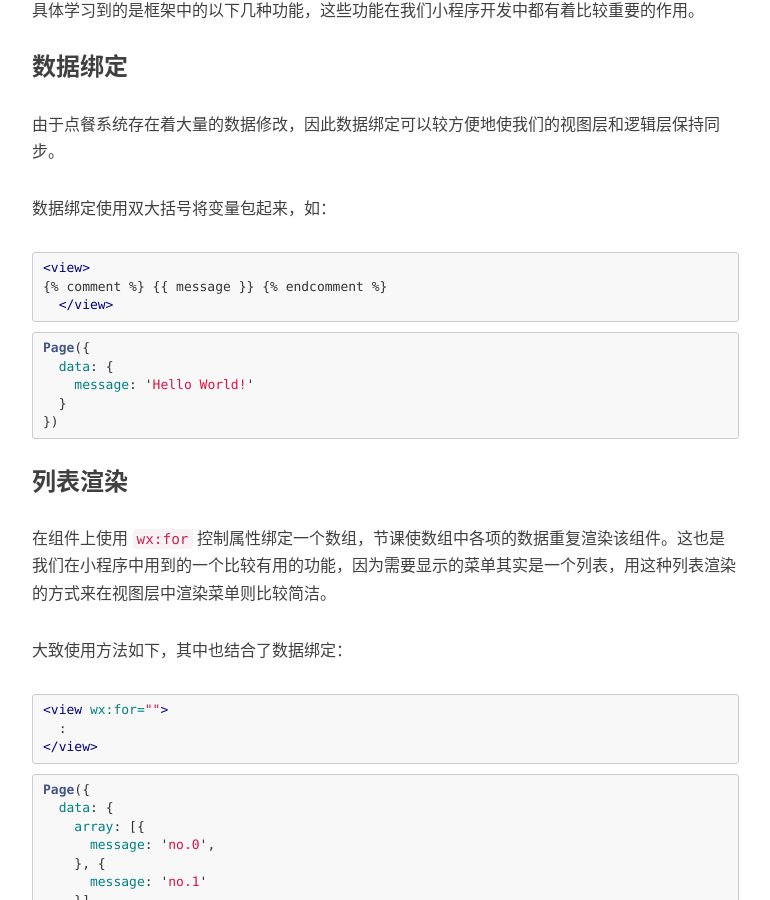
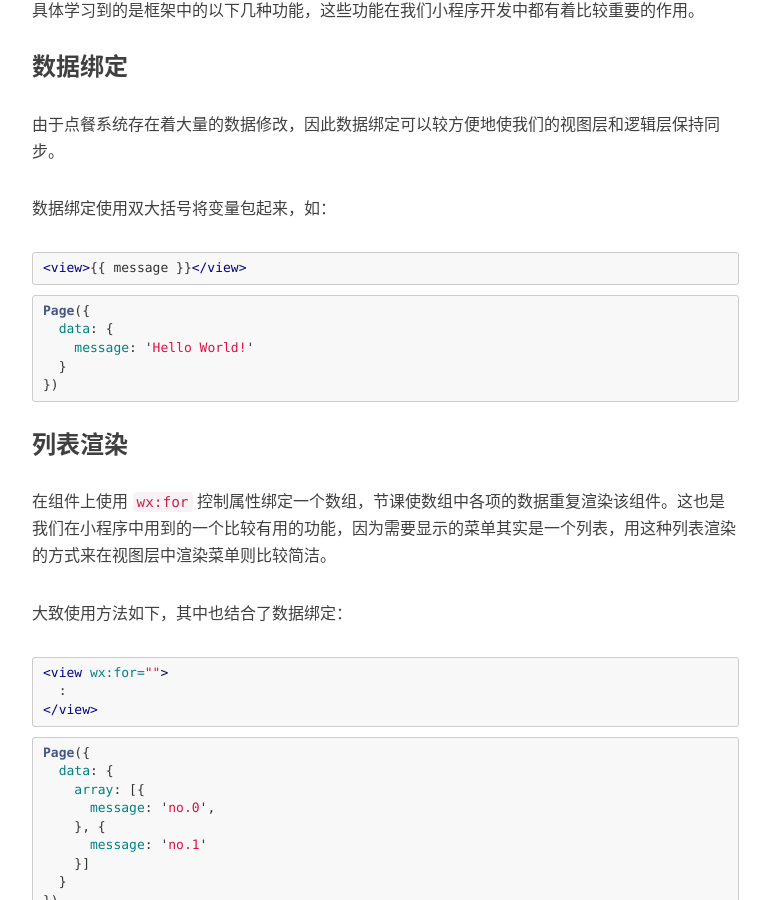
Before and after one commit to wulinman/wulinman.github.io, a Jekyll site: the page built from _posts/2018-04-13-微信小程序学习报告.md, in a window 1280 px wide and 900 px high, scrolled down 1328 px. Shown: the whole window, without its empty margins (233-1003 px from the left). Built offline with Jekyll 4.4.1, drawn with Linux system fonts in a browser that asks for light colours; nearby versions of some CDN libraries; comment, search, counter and statistics services are not loaded.

Commit message:
Update 2018-04-13-微信小程序学习报告.md

````diff
--- a/_posts/2018-04-13-微信小程序学习报告.md
+++ b/_posts/2018-04-13-微信小程序学习报告.md
@@ -38,9 +38,7 @@ tags:
 数据绑定使用双大括号将变量包起来，如：
 
 ```html
-<view>{% raw %}
-{% comment %} {{ message }} {% endcomment %}
-{% endraw %}  </view>
+<view>{% raw %}{{ message }}{% endraw %}</view>
 ```
 
 ```javascript
````
